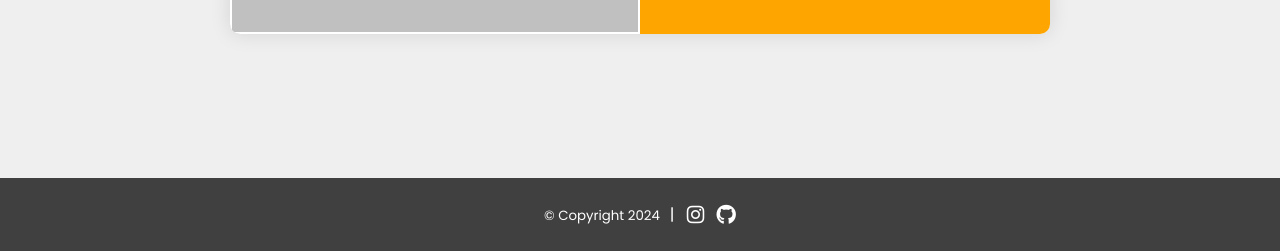
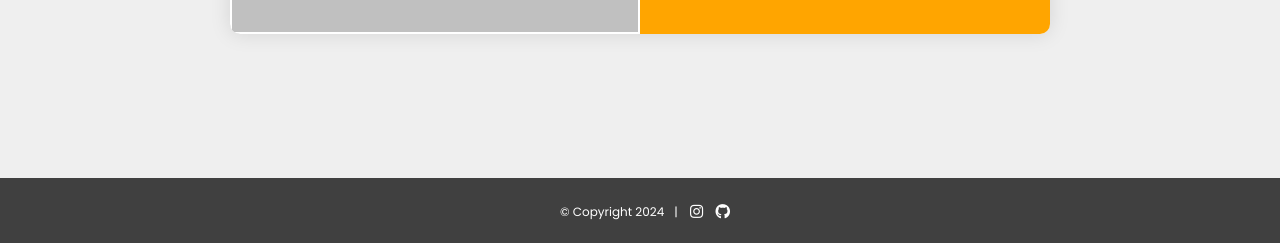
Before and after one commit to gerrardgs/Pokemania, a plain HTML site: page contact.html in a window 1280 px wide. Shown: the part 682-933 px from the top of the page. Drawn offline with Linux system fonts and the light colour scheme.

Commit message:
Edit css contactus

```diff
--- a/assets/css/contactz.css
+++ b/assets/css/contactz.css
@@ -464,6 +464,28 @@ textarea.input {
 }
 }
 
+/* FOOTER */
+.footer-container {
+    padding: 0;
+}
+
+.footer-menu {
+    margin: 0;
+}
+
+.footer-menu section {
+    width: 48% !important;
+}
+
+.footer-copyright div {
+    margin: 20px 0 20px 10px;
+}
+
+.footer-copyright div a.line {
+    margin: 0;
+}
+  /* END OF FOOTER */
+
 @media (max-width: 480px) {
 .container {
     padding: 1.5rem;
@@ -512,6 +534,18 @@ form,
     }
 }
 
+/* FOOTER */
+.footer-menu section {
+    width: 100% !important;
+    margin-bottom: 2rem;
+}
+
+.footer-copyright small,
+.footer-copyright a {
+    font-size: 12px;
+}
+  /* END OF FOOTER */
+
 .credit{
     text-align: center;
     color: #323232;
```
